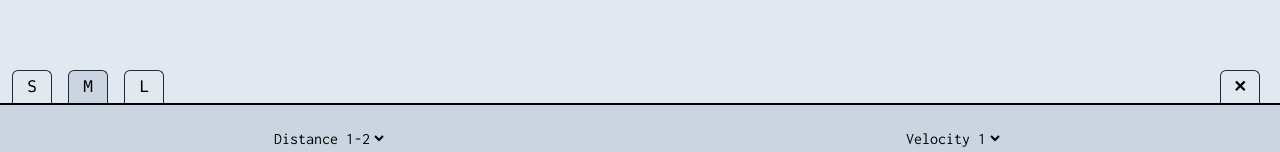
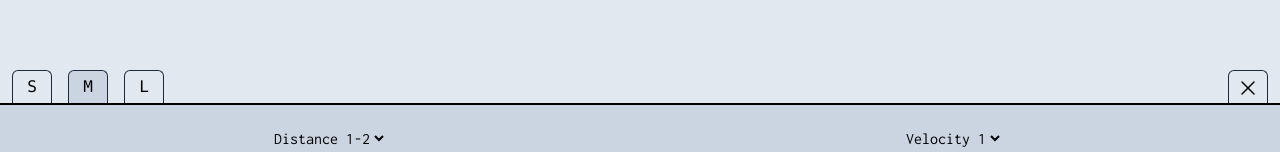
Before and after one commit to albbus-stack/platooning-simulation, a Next.js app: page / in a window 1280 px wide. Both pictures are taken after a click on the button "Graphs". Shown: the part 297-449 px from the top of the page. Built offline with nearby package versions, Linux system fonts and the light colour scheme.

Commit message:
Added XMark icon for the sliver

```diff
--- /dev/null
+++ b/components/icons/XMark.tsx
@@ -0,0 +1,18 @@
+const XMark = () => (
+  <svg
+    xmlns="http://www.w3.org/2000/svg"
+    fill="none"
+    viewBox="0 0 24 24"
+    strokeWidth={1.5}
+    stroke="currentColor"
+    className="w-6 h-6"
+  >
+    <path
+      strokeLinecap="round"
+      strokeLinejoin="round"
+      d="M6 18L18 6M6 6l12 12"
+    />
+  </svg>
+);
+
+export default XMark;
--- a/components/sliver/Sliver.tsx
+++ b/components/sliver/Sliver.tsx
@@ -3,6 +3,7 @@ import GraphSliver from "./GraphSliver";
 import SettingsSliver from "./SettingsSliver";
 import SliverButton from "./SliverButton";
 import { SliverContext } from "./SliverProvider";
+import XMark from "../icons/XMark";
 
 const Sliver: React.FC = () => {
   const {
@@ -56,10 +57,10 @@ const Sliver: React.FC = () => {
               />
             </div>
             <button
-              className="w-10 p-1 pb-1 mr-2 font-bold transition-all duration-300 border border-b-0 rounded-md rounded-b-none border-slate-800 hover:text-slate-500 hover:bg-slate-300"
+              className="flex items-center justify-center w-10 pt-[.1rem] font-bold transition-all duration-300 border border-b-0 rounded-md rounded-b-none border-slate-800 hover:text-slate-500 hover:bg-slate-300"
               onClick={() => setIsSliverOpen(false)}
             >
-              ✕
+              <XMark />
             </button>
           </nav>
         </>
```
